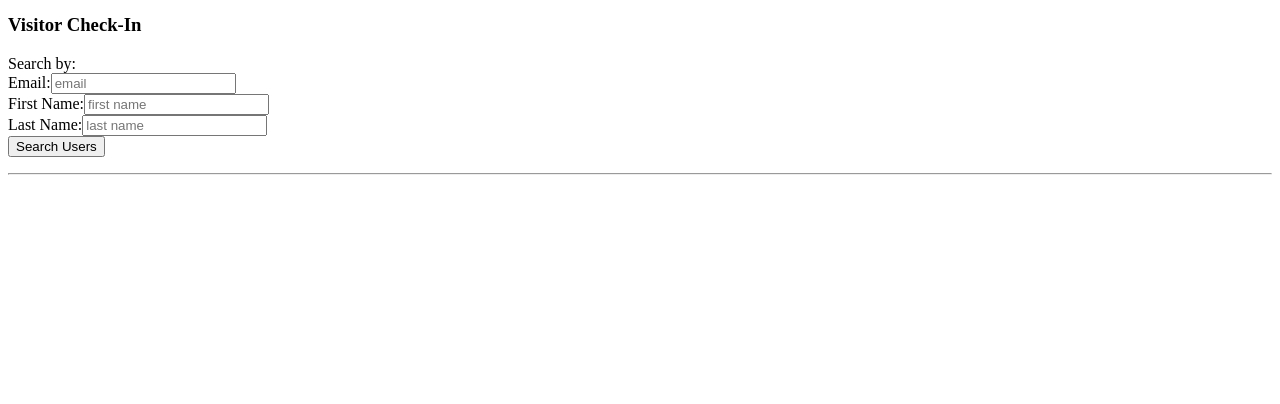
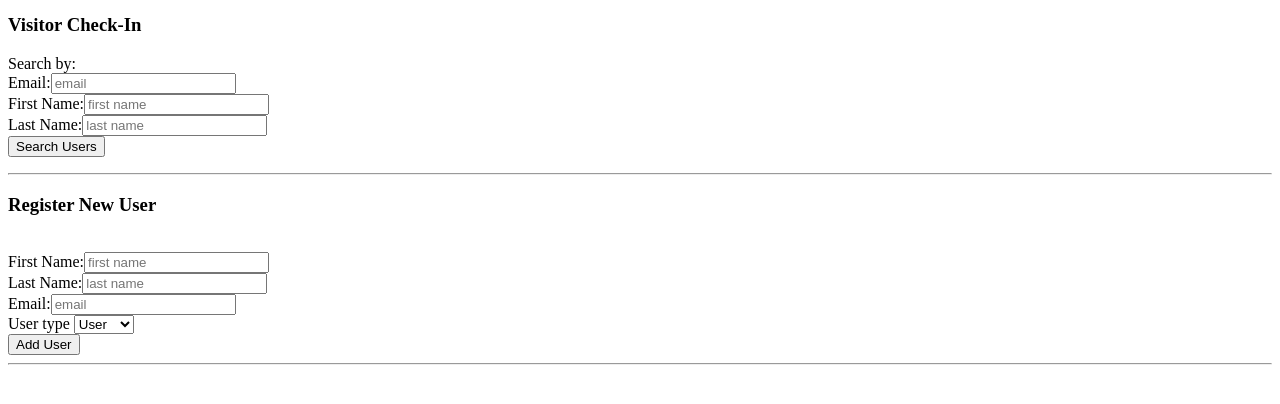
Before and after one commit to memuunkie/HBProject_research_library_app, a Flask app: page /library in a window 1280 px wide. Shown: the part 195-599 px from the top of the page. Run offline with Flask 2, Linux system fonts and the light colour scheme; the visitor is signed in with stand-in values (Sample User, id 1).

Commit message:
Added user registeration on library page. Refined page view based on type of user logged in

```diff
--- a/model.py
+++ b/model.py
@@ -32,7 +32,6 @@ class User(db.Model):
     fname = db.Column(db.String(50), nullable=False)
     lname = db.Column(db.String(50), nullable=False)
     create_date = db.Column(db.DateTime, nullable=False)
-    visit_timein = db.Column(db.DateTime, nullable=True) # delete
     email = db.Column(db.String(50), nullable=False)
     password = db.Column(db.String(50), nullable=False)
     type_id = db.Column(db.Integer, db.ForeignKey('types.type_id'), default=2)
@@ -48,7 +47,6 @@ class User(db.Model):
                 'fname': self.fname,
                 'lname': self.lname,
                 'create_date': str(self.create_date),
-                'visit_timein': str(self.visit_timein),
                 'type_id': self.user_type.type_id
         }
 
--- a/server.py
+++ b/server.py
@@ -30,7 +30,10 @@ def index():
     """Home"""
 
     if session.get('user'):
-        return redirect('/library')
+        if session['type'] == 1:
+            return redirect('/library')
+        else:
+            return redirect('user')
     else:
         return render_template("home.html")
 
@@ -39,7 +42,10 @@ def index():
 def library_view():
     """render the librarian view"""
 
-    return render_template('library_view.html')
+    if session['type']== 1:
+        return render_template('library_view.html')
+    else:
+        return redirect('/user')
 
 
 @app.route('/user')
@@ -80,16 +86,55 @@ def find_user():
                                     User.fname.ilike(fname),
                                     User.lname.ilike(lname))).all()
 
-    users = [u.serialize() for u in users]
+    if email == '' and fname == '' and lname == '':
 
-    return jsonify(users)
+        return jsonify([])
+
+    elif len(users) == 0:
+
+        return "No such user is registered."
+
+    else:
+        users = [u.serialize() for u in users]
+
+        return jsonify(users)
+
+
+@app.route('/add-user.json', methods=['POST'])
+def add_user():
+    """Add a new user"""
+
+    email = request.form.get('email')
+    fname = (request.form.get('fname')).capitalize()
+    lname = (request.form.get('lname')).capitalize()
+    usertype = request.form.get('type')
+
+    user = User.query.filter(User.email.ilike(email)).first()
+
+    my_test = User.query.filter(User.user_id == 1001).first()
+
+    if user is None:
+        if usertype == 'admin':
+            type_id = 2
+            new_user = User(email=email, fname=fname, lname=lname,
+                            password='chang3@dminCHSpswd', type_id=type_id,
+                            create_date=datetime.now())
+        else:
+            new_user = User(email=email, fname=fname, lname=lname,
+                            password='y0urt3mpCHSpswd',
+                            create_date=datetime.now())
+        db.session.add(new_user)
+        db.session.commit()
+        user = User.query.filter(User.email == email).first()
+        return jsonify(user.serialize())
+        print user
+    else:
+        return "This email is already registered."
 
 
 @app.route('/new-visit.json', methods=['POST'])
 def add_new_visit():
     """Add a Visit to the database"""
-
-    print "Adding via AJAX"
 
     user = request.form.get('user-id')
     admin = session['user']
@@ -199,9 +244,9 @@ def add_book():
 def find_visit_books():
     """render the book search page"""
 
-    user = request.args.get('user-id')
+    user = request.args.get('visit-id')
 
-    visit = Visit.query.filter(Visit.user_id == user,
+    visit = Visit.query.filter(Visit.visit_id == user,
                                Visit.visit_timeout == None).first()
 
     return render_template('book_search.html', visit=visit)
@@ -211,9 +256,9 @@ def find_visit_books():
 def checked_books():
     """outstanding books from user"""
 
-    user = request.args.get('user-id')
+    user = request.args.get('visit-id')
 
-    visit = Visit.query.filter(Visit.user_id == user,
+    visit = Visit.query.filter(Visit.visit_id == user,
                                Visit.visit_timeout == None).first()
 
     visit_items = VisitItem.query.filter(VisitItem.visit_id == visit.visit_id,
--- a/static/library-functions.js
+++ b/static/library-functions.js
@@ -13,6 +13,18 @@ function displayUserResults(results) {
 
     //to check data against what rendered
     console.log(results);
+    console.log(results.length);
+
+        if (typeof(results) == 'string') {
+
+            console.log("no such user");
+            $("#visit-msg").empty().html("No such user is registered.");
+
+        } else if (results.length == 0) {
+
+            console.log('clear');
+
+        } else {
 
             for(var i = 0; i < results.length; i++) {
 
@@ -47,9 +59,12 @@ function displayUserResults(results) {
 
                     btn.html('Check In');
 
+                    $('#visit-msg').empty();
+                    document.getElementById("user-search").reset();
                     userList.append("<li>" + results[i]['fname'] +
                                     " " + results[i]['lname'] + "<br>")
                                     .append(btn);
+                }
         }
 }
 
@@ -97,6 +112,7 @@ function displayBookResults(results) {
                                     'visit-id': parseInt($('#visit-id').html()),
                                     }
                                 $.post(url, buttonVal, function(res) {
+                                        document.getElementById("book-search").reset();
                                         $('#result-book-list').empty();
                                         $('#result-book-list').html("<p>" + res + "</p>");
                                         console.log(res)
@@ -195,7 +211,7 @@ function displayCurrentVisitors(results) {
                     value: results[i]['visit_id'],
                     on: {
                         click: function() {
-                            var url = "/book-search?user-id="+ this.value;
+                            var url = "/book-search?visit-id="+ this.value;
                             $.get(window.location.href = url);
                         }
                     }
@@ -207,7 +223,7 @@ function displayCurrentVisitors(results) {
                     value: results[i]['visit_id'],
                     on: {
                         click: function() {
-                            var url = "/return-book?user-id="+ this.value;
+                            var url = "/return-book?visit-id="+ this.value;
                             $.get(window.location.href = url);
                         }
                     }
@@ -245,7 +261,7 @@ function loginResults(results) {
 
     if (results == 'None') {
         $("#msg").empty().append("<p>No such user. Please register.</p>");
-    } else if (results['type_id'] == 1) {
+    } else if (results['type_id'] === 1) {
         location.replace('/library');
     } else {
         location.replace('/user');
@@ -266,12 +282,67 @@ $("#log-in").on("submit", loginUser);
 
 
 /*************
+    Add new users
+*************/
+
+function addUserResults(results) {
+
+    var regMsg = $("#register-msg");
+
+    if (typeof(results) == 'string') {
+        regMsg.html("<p>" + results + "</p>");
+    } else {
+        var btn = $("<button>", {
+                            name: 'user-id',
+                            value: results['user_id'],
+                            on: {
+                            click: function() {
+                                //check to see if right value sent
+                                console.log(this.value);
+                                var url = "/new-visit.json";
+                                var buttonVal = {
+                                    'user-id': this.value
+                                    }
+                                //show what is getting sent to server
+                                console.log(buttonVal);
+                                $.post(url, buttonVal, function(res){
+                                    //show what got back from server
+                                    console.log(res);
+                                    regMsg.empty().html("<p>User visit has been added</p>");
+                                });
+                                                }
+                            }
+        });
+
+        btn.html("Check In");
+
+        console.log(results);
+        document.getElementById("add-user").reset();
+        regMsg.empty().append("<p>" + results['fname'] + " "
+                        + results['lname'] + " has been added."
+                        + "</p>").append(btn);
+    }
+
+}
+
+function registerUser(evt) {
+    //Register a new user - Library
+    evt.preventDefault();
+
+    var formInput = $("#add-user").serialize();
+
+    $.post("/add-user.json", formInput, addUserResults);
+}
+
+$("#add-user").on("submit", registerUser)
+
+/*************
     Display all outstanding books for a visit and allow for return
 *************/
 
 function displayOutstandingBooks(results) {
     // show all outstanding books for a users with buttons to return
-        var bookList = $("#result-book-list");
+    var bookList = $("#outstanding-books");
     bookList.empty();
 
     console.log(results);
--- a/templates/book_search.html
+++ b/templates/book_search.html
@@ -26,6 +26,11 @@
         <div>
             <ul id="result-book-list"></ul>
         </div>
+
+        <div>
+            <h3>Outstanding Books</h3>
+            <ul id="outstanding-books">
+        </div>
         <span id="visit-id">{{ visit.visit_id }}</span>
     <script src="http://code.jquery.com/jquery.js"></script>
     <script src="/static/library-functions.js"></script>
--- a/templates/library_view.html
+++ b/templates/library_view.html
@@ -41,9 +41,32 @@
         </form>
     </div>
 
-        <div>
+        <div id='visit-msg'></div>
             <ul id="result-user-list"></ul>
         </div>
+
+    <hr>
+        <div id="new-user">
+            <h3>Register New User</h3>
+            <form id="add-user" action="/add-user" method="POST">
+                <!-- Sends form data as POST -->
+                <!-- Uses showUserResults and displayuserResults in JS -->
+                <div class="form-group">
+                    <!-- Queries 'users' table in DB -->
+                    <br>First Name:<input id="add-fname"class="form-control" type="text" name="fname" placeholder="first name" required>
+                    <br>Last Name:<input id="add-lname"class="form-control" type="text" name="lname" placeholder="last name" required>
+                    <br>Email:<input id="add-email" class="form-control" type="email" name="email" placeholder="email" required>
+                    <br>User type
+                    <select name="type">
+                        <option value='user'>User</option>
+                        <option value='admin'>Admin</option>
+                    </select>
+                </div>
+                    <button class="btn btn-primary" type="submit">Add User</button>
+            </form>
+        </div>
+
+        <div id='register-msg'></div>
 
     <hr>
 
--- a/templates/return_books.html
+++ b/templates/return_books.html
@@ -20,7 +20,8 @@
             </div>
 
             <div>
-                <ul id="result-book-list"></ul>
+                <h3>Outstanding Books</h3>
+                <ul id="outstanding-books"></ul>
             </div>
 
 
```
Lines whose indentation alone changed are shown as unchanged.
